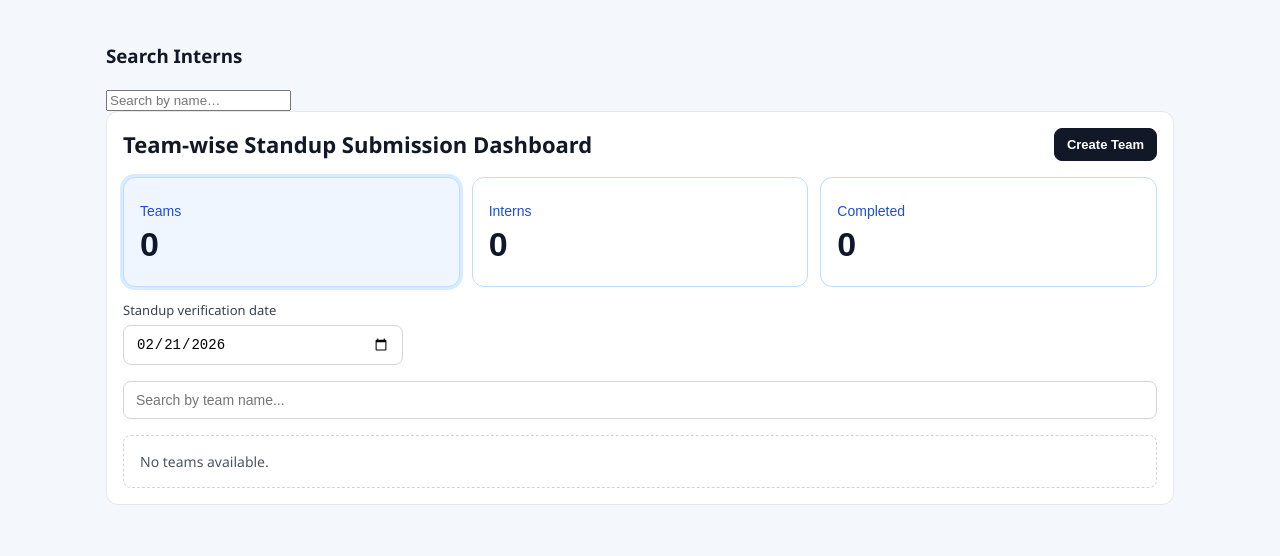
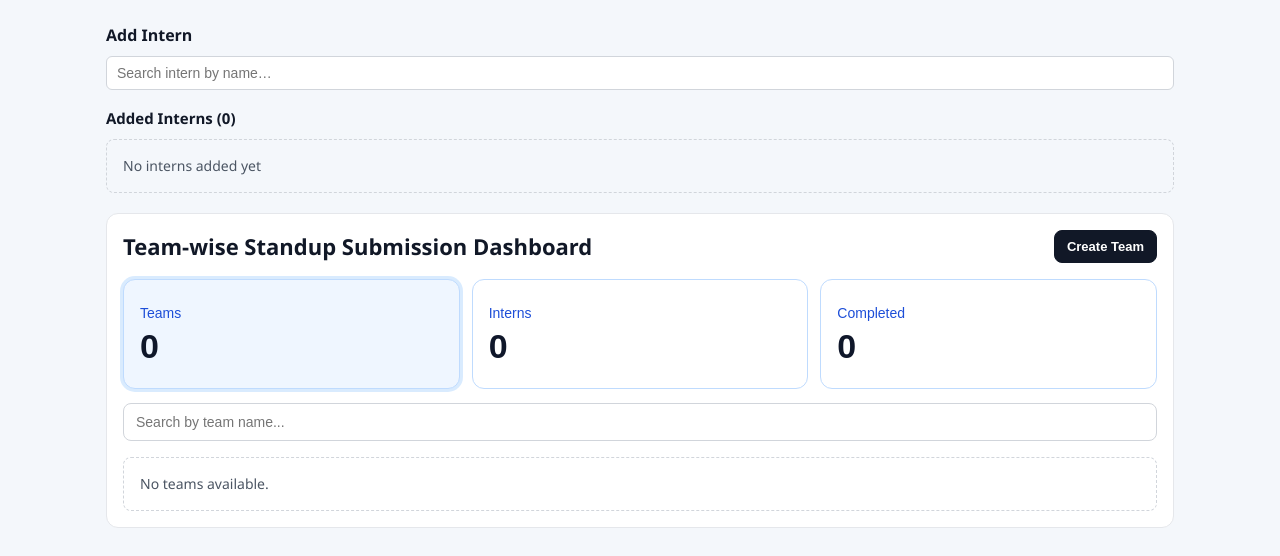
Before and after one commit to SathOps/Activity-Tracker, a React (Vite) app in the folder frontend/: page / in a window 1280 px wide. Shown: the top 556 px of the page. Built offline with nearby package versions, Linux system fonts and the light colour scheme.

Commit message:
Merge branch 'refactor/intern-ui-align-with-team-ux' into 'main'
Refactor/intern ui align with team ux

Closes #6

See merge request pavaninagireddi/team_standup_tracker!11

```diff
--- a/frontend/src/components/dashboard/DashboardLayout.tsx
+++ b/frontend/src/components/dashboard/DashboardLayout.tsx
@@ -34,29 +34,18 @@ export const DashboardLayout: React.FC<DashboardLayoutProps> = ({
   title = "Team-wise Standup Submission Dashboard",
 }) => {
   const [managedTeams, setManagedTeams] = React.useState<Team[]>(() => teams ?? EMPTY_TEAMS);
-  const [selectedDateKey, setSelectedDateKey] = React.useState(() => getLocalDateKey(new Date()));
   const [searchTerm, setSearchTerm] = React.useState("");
   const [isCreatingTeam, setIsCreatingTeam] = React.useState(false);
   const [newTeamName, setNewTeamName] = React.useState("");
   const [activeView, setActiveView] = React.useState<DashboardView>(DEFAULT_VIEW);
   const [hoveredBox, setHoveredBox] = React.useState<DashboardView | null>(null);
   const [verifyingTeamId, setVerifyingTeamId] = React.useState<string | null>(null);
-  const hasInitializedDateSelection = React.useRef(false);
 
   React.useEffect(() => {
     if (teams) {
       setManagedTeams(teams);
     }
   }, [teams]);
-
-  React.useEffect(() => {
-    if (!hasInitializedDateSelection.current) {
-      hasInitializedDateSelection.current = true;
-      return;
-    }
-
-    setManagedTeams((prev) => prev.map((team) => resetTeamVerification(team)));
-  }, [selectedDateKey]);
 
   const totalTeams = managedTeams.length;
   const allInternRows = React.useMemo(
@@ -72,10 +61,6 @@ export const DashboardLayout: React.FC<DashboardLayoutProps> = ({
   );
   const totalInterns = allInternRows.length;
   const completedCount = allInternRows.filter((intern) => intern.status === "COMPLETED").length;
-  const selectedDateLabel = React.useMemo(
-    () => formatDateForDisplay(selectedDateKey),
-    [selectedDateKey]
-  );
 
   const normalizedQuery = searchTerm.trim().toLowerCase();
 
@@ -177,7 +162,7 @@ export const DashboardLayout: React.FC<DashboardLayoutProps> = ({
       return;
     }
 
-    const verificationDateKey = selectedDateKey;
+    const todayDateKey = getLocalDateKey(new Date());
     setVerifyingTeamId(teamId);
 
     try {
@@ -187,7 +172,7 @@ export const DashboardLayout: React.FC<DashboardLayoutProps> = ({
 
           try {
             return await verifyStandupSubmission(corpusUserId, {
-              uploadedOnDate: verificationDateKey,
+              uploadedOnDate: todayDateKey,
               standupAliases: STANDUP_ALIAS_OVERRIDE,
               internshipAliases: INTERNSHIP_ALIAS_OVERRIDE,
             });
@@ -201,7 +186,7 @@ export const DashboardLayout: React.FC<DashboardLayoutProps> = ({
               internId: corpusUserId,
               validCount: 0,
               status: "PENDING" as const,
-              checkedDate: verificationDateKey,
+              checkedDate: todayDateKey,
             };
           }
         })
@@ -226,7 +211,7 @@ export const DashboardLayout: React.FC<DashboardLayoutProps> = ({
             teamStatus:
               teamTodayStandupCount >= REQUIRED_TEAM_STANDUPS ? "COMPLETED" : "PENDING",
             todayStandupCount: teamTodayStandupCount,
-            verifiedDate: verificationDateKey,
+            verifiedDate: todayDateKey,
             requiredStandupCount: REQUIRED_TEAM_STANDUPS,
             interns: candidateTeam.interns.map((intern) => {
               const corpusUserId = intern.corpusUserId || intern.internId;
@@ -296,16 +281,6 @@ export const DashboardLayout: React.FC<DashboardLayoutProps> = ({
 
   const handleDeleteTeam = (teamId: string) => {
     setManagedTeams((prev) => prev.filter((team) => team.teamId !== teamId));
-  };
-
-  const handleSelectedDateChange = (event: React.ChangeEvent<HTMLInputElement>) => {
-    const nextDateKey = event.target.value;
-
-    if (!nextDateKey) {
-      return;
-    }
-
-    setSelectedDateKey(nextDateKey);
   };
 
   const handleUpdateTeamName = (teamId: string, newName: string) => {
@@ -406,32 +381,6 @@ export const DashboardLayout: React.FC<DashboardLayoutProps> = ({
       ) : null}
 
       <section style={{ marginBottom: 16 }}>
-        <label
-          style={{
-            color: "#374151",
-            display: "grid",
-            fontSize: 13,
-            gap: 6,
-            maxWidth: 280,
-          }}
-        >
-          <span>Standup verification date</span>
-          <input
-            aria-label="Standup verification date"
-            onChange={handleSelectedDateChange}
-            style={{
-              border: "1px solid #d1d5db",
-              borderRadius: 8,
-              fontSize: 14,
-              padding: "10px 12px",
-            }}
-            type="date"
-            value={selectedDateKey}
-          />
-        </label>
-      </section>
-
-      <section style={{ marginBottom: 16 }}>
         <input
           aria-label="Search"
           onChange={(event) => setSearchTerm(event.target.value)}
@@ -464,7 +413,6 @@ export const DashboardLayout: React.FC<DashboardLayoutProps> = ({
           onVerifyTeam={(teamId) => {
             void handleVerifyTeam(teamId);
           }}
-          selectedDateLabel={selectedDateLabel}
           verifyingTeamId={verifyingTeamId}
           teams={filteredTeams}
         />
@@ -493,7 +441,6 @@ export const DashboardLayout: React.FC<DashboardLayoutProps> = ({
                   onUpdateIntern={handleUpdateIntern}
                   onVerifySubmission={handleVerifySubmission}
                   status={intern.status}
-                  standupDateLabel={selectedDateLabel}
                   todayValidCount={intern.todayValidCount}
                 />
               </article>
@@ -548,21 +495,6 @@ function mergeAliases(baseAliases: string[], extraAliases: string[] | undefined)
   return Array.from(new Set([...(baseAliases ?? []), ...(extraAliases ?? [])]));
 }
 
-function resetTeamVerification(team: Team): Team {
-  return {
-    ...team,
-    teamStatus: "PENDING",
-    todayStandupCount: 0,
-    verifiedDate: undefined,
-    requiredStandupCount: REQUIRED_TEAM_STANDUPS,
-    interns: team.interns.map((intern) => ({
-      ...intern,
-      status: "PENDING",
-      todayValidCount: 0,
-    })),
-  };
-}
-
 function getLocalDateKey(date: Date): string {
   const year = date.getFullYear();
   const month = String(date.getMonth() + 1).padStart(2, "0");
@@ -571,18 +503,4 @@ function getLocalDateKey(date: Date): string {
   return `${year}-${month}-${day}`;
 }
 
-function formatDateForDisplay(dateKey: string): string {
-  const parsedDate = new Date(`${dateKey}T00:00:00`);
-
-  if (Number.isNaN(parsedDate.getTime())) {
-    return dateKey;
-  }
-
-  return new Intl.DateTimeFormat(undefined, {
-    year: "numeric",
-    month: "short",
-    day: "numeric",
-  }).format(parsedDate);
-}
-
 export default DashboardLayout;
--- a/frontend/src/components/intern/InternCard.tsx
+++ b/frontend/src/components/intern/InternCard.tsx
@@ -7,7 +7,6 @@ export interface InternCardProps {
   internName?: string;
   status: SubmissionStatus;
   todayValidCount?: number;
-  standupDateLabel?: string;
   onVerifySubmission?: (internId: string) => void;
   onDeleteIntern?: (internId: string) => void;
   onUpdateIntern?: (internId: string, newName: string) => void;
@@ -28,7 +27,6 @@ export const InternCard: React.FC<InternCardProps> = ({
   internName,
   status,
   todayValidCount,
-  standupDateLabel,
   onVerifySubmission,
   onDeleteIntern,
   onUpdateIntern,
@@ -85,8 +83,7 @@ export const InternCard: React.FC<InternCardProps> = ({
           </div>
         ) : (
           <div style={{ color: "#4b5563", fontSize: 13 }}>
-            Qualified uploads{standupDateLabel ? ` on ${standupDateLabel}` : ""}:{" "}
-            {todayValidCount ?? 0}
+            Today qualified uploads: {todayValidCount ?? 0}
           </div>
         )}
       </div>
--- a/frontend/src/components/intern/InternSearch.tsx
+++ b/frontend/src/components/intern/InternSearch.tsx
@@ -69,12 +69,14 @@ const InternSearch: React.FC<InternSearchProps> = ({ addedInterns, onInternsChan
     const [searchResults, setSearchResults] = useState<Intern[]>([]);
     const [localInternsList, setLocalInternsList] = useState<Intern[]>([]);
     const [isLoading, setIsLoading] = useState(false);
+    const [showDropdown, setShowDropdown] = useState(false);
 
     // Use parent-controlled list when provided, otherwise use local state
     const internsList = addedInterns ?? localInternsList;
 
     const debounceTimerRef = useRef<ReturnType<typeof setTimeout> | null>(null);
     const abortControllerRef = useRef<AbortController | null>(null);
+    const blurTimeoutRef = useRef<ReturnType<typeof setTimeout> | null>(null);
 
     const isAlreadyAdded = useCallback(
         (internId: string) => internsList.some((i) => i.id === internId),
@@ -120,12 +122,16 @@ const InternSearch: React.FC<InternSearchProps> = ({ addedInterns, onInternsChan
             if (abortControllerRef.current) {
                 abortControllerRef.current.abort();
             }
+            if (blurTimeoutRef.current) {
+                clearTimeout(blurTimeoutRef.current);
+            }
         };
     }, []);
 
     const handleInputChange = (e: React.ChangeEvent<HTMLInputElement>) => {
         const value = e.target.value;
         setSearchQuery(value);
+        setShowDropdown(true);
 
         if (debounceTimerRef.current) {
             clearTimeout(debounceTimerRef.current);
@@ -134,6 +140,19 @@ const InternSearch: React.FC<InternSearchProps> = ({ addedInterns, onInternsChan
         debounceTimerRef.current = setTimeout(() => {
             handleSearch(value);
         }, DEBOUNCE_MS);
+    };
+
+    const handleFocus = () => {
+        if (blurTimeoutRef.current) {
+            clearTimeout(blurTimeoutRef.current);
+        }
+        setShowDropdown(true);
+    };
+
+    const handleBlur = () => {
+        blurTimeoutRef.current = setTimeout(() => {
+            setShowDropdown(false);
+        }, 200);
     };
 
     const handleAddIntern = (intern: Intern) => {
@@ -147,64 +166,129 @@ const InternSearch: React.FC<InternSearchProps> = ({ addedInterns, onInternsChan
         } else {
             setLocalInternsList(updated);
         }
+
+        setSearchQuery("");
+        setSearchResults([]);
+        setShowDropdown(false);
     };
+
+    const handleRemoveIntern = (internId: string) => {
+        const updated = internsList.filter((i) => i.id !== internId);
+        if (onInternsChange) {
+            onInternsChange(updated);
+        } else {
+            setLocalInternsList(updated);
+        }
+    };
+
+    const hasQuery = searchQuery.trim().length > 0;
 
     return (
         <div className="intern-search">
-            <h3>Search Interns</h3>
+            {/* ── Add Intern Input ── */}
+            <h3 className="intern-search-label">Add Intern</h3>
 
+            <div className="intern-dropdown-wrapper">
+                <div style={{ position: "relative", flex: 1, minWidth: 260 }}>
                     <input
                         id="intern-search-input"
+                        aria-label="Search intern by name"
                         type="text"
-                placeholder="Search by name…"
+                        placeholder="Search intern by name…"
                         value={searchQuery}
                         onChange={handleInputChange}
+                        onFocus={handleFocus}
+                        onBlur={handleBlur}
+                        style={{
+                            border: "1px solid #d1d5db",
+                            borderRadius: 6,
+                            fontSize: 14,
+                            padding: "8px 10px",
+                            width: "100%",
+                        }}
                     />
 
-            {/* ── Search Results ── */}
-            <div className="intern-search-results">
-                {isLoading && <p className="search-status">Searching…</p>}
-
-                {!isLoading &&
-                    searchQuery.trim().length > 0 &&
-                    searchResults.length === 0 && (
-                        <p className="search-status">No users found</p>
-                    )}
-
-                {!isLoading &&
-                    searchResults.map((intern) => (
-                        <div key={intern.id} className="intern-search-result-item">
-                            <div>
-                                <strong>{intern.name}</strong>
-                                <span className="intern-search-result-id">
-                                    {" "}{intern.id}
-                                </span>
-                            </div>
+                    {/* ── Search Results Dropdown ── */}
+                    {showDropdown && hasQuery ? (
+                        <ul className="intern-dropdown" role="listbox">
+                            {isLoading ? (
+                                <li className="intern-dropdown-empty">Searching…</li>
+                            ) : searchResults.length === 0 ? (
+                                <li className="intern-dropdown-empty">No interns found</li>
+                            ) : (
+                                searchResults.map((intern) => {
+                                    const added = isAlreadyAdded(intern.id);
+                                    return (
+                                        <li
+                                            key={intern.id}
+                                            role="option"
+                                            aria-selected={false}
+                                            aria-disabled={added}
+                                            className={`intern-dropdown-item${added ? " disabled" : ""}`}
+                                            onMouseDown={(e) => e.preventDefault()}
+                                            onClick={() => {
+                                                if (!added) {
+                                                    handleAddIntern(intern);
+                                                }
+                                            }}
+                                        >
+                                            <span className="intern-dropdown-name">{intern.name}</span>
+                                            <span className="intern-dropdown-id">{intern.id}</span>
+                                            {added ? (
+                                                <span className="intern-dropdown-badge">Added</span>
+                                            ) : (
                                                 <button
                                                     type="button"
-                                disabled={isAlreadyAdded(intern.id)}
-                                onClick={() => handleAddIntern(intern)}
+                                                    className="secondary-button"
+                                                    style={{ marginLeft: "auto", padding: "4px 10px", fontSize: 12 }}
+                                                    onMouseDown={(e) => e.preventDefault()}
+                                                    onClick={(e) => {
+                                                        e.stopPropagation();
+                                                        handleAddIntern(intern);
+                                                    }}
                                                 >
-                                {isAlreadyAdded(intern.id) ? "Added" : "Add"}
+                                                    Add
+                                                </button>
+                                            )}
+                                        </li>
+                                    );
+                                })
+                            )}
+                        </ul>
+                    ) : null}
+                </div>
+            </div>
+
+            {/* ── Added Interns Section ── */}
+            <h4 className="intern-search-added-header">
+                Added Interns ({internsList.length})
+            </h4>
+
+            {internsList.length === 0 ? (
+                <p className="intern-search-empty">No interns added yet</p>
+            ) : (
+                <div className="team-interns">
+                    {internsList.map((intern) => (
+                        <article className="intern-card" key={intern.id}>
+                            <div style={{ display: "grid", gap: 4 }}>
+                                <div className="intern-id">{intern.name}</div>
+                                <div style={{ color: "#6b7280", fontSize: 12 }}>
+                                    ID: {intern.id}
+                                </div>
+                            </div>
+                            <div className="intern-actions">
+                                <button
+                                    type="button"
+                                    className="ghost-button"
+                                    aria-label={`Remove ${intern.name}`}
+                                    title="Remove"
+                                    onClick={() => handleRemoveIntern(intern.id)}
+                                >
+                                    ❌
                                 </button>
                             </div>
+                        </article>
                     ))}
-            </div>
-
-            {/* ── Added Interns List ── */}
-            {internsList.length > 0 && (
-                <div className="intern-search-added">
-                    <h4>Added Interns ({internsList.length})</h4>
-                    <ul>
-                        {internsList.map((intern) => (
-                            <li key={intern.id}>
-                                {intern.name}{" "}
-                                <span className="intern-search-result-id">
-                                    {intern.id}
-                                </span>
-                            </li>
-                        ))}
-                    </ul>
                 </div>
             )}
         </div>
--- a/frontend/src/styles.css
+++ b/frontend/src/styles.css
@@ -266,3 +266,28 @@ body {
   padding: 10px 12px;
   text-align: center;
 }
+
+/* ── Intern Search Section ── */
+
+.intern-search {
+  margin-bottom: 20px;
+}
+
+.intern-search-label {
+  font-size: 16px;
+  margin: 0 0 10px;
+}
+
+.intern-search-added-header {
+  font-size: 15px;
+  margin: 18px 0 10px;
+}
+
+.intern-search-empty {
+  border: 1px dashed #d1d5db;
+  border-radius: 8px;
+  color: #4b5563;
+  font-size: 14px;
+  margin: 0;
+  padding: 16px;
+}
```
Also changed, not shown: frontend/src/components/dashboard/TeamList.tsx (+1 -7 lines). Lines whose indentation alone changed are shown as unchanged.
